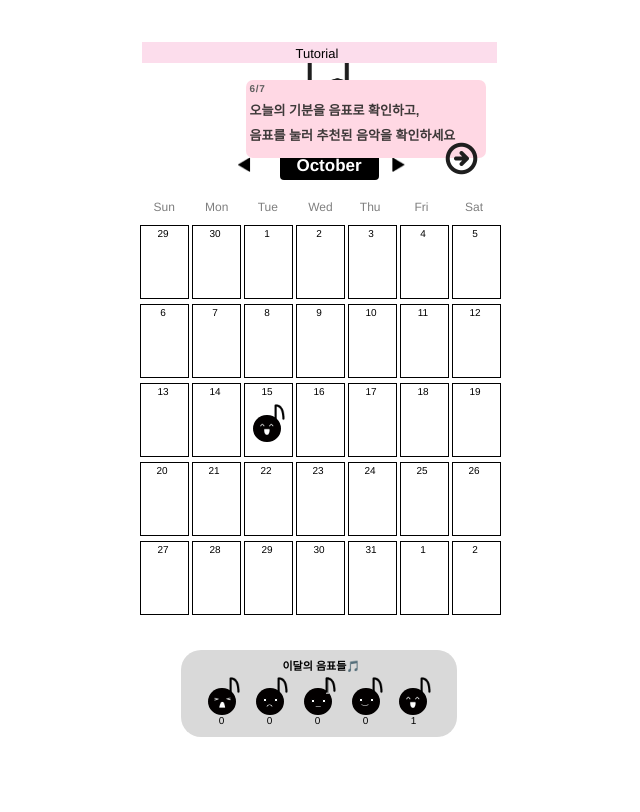
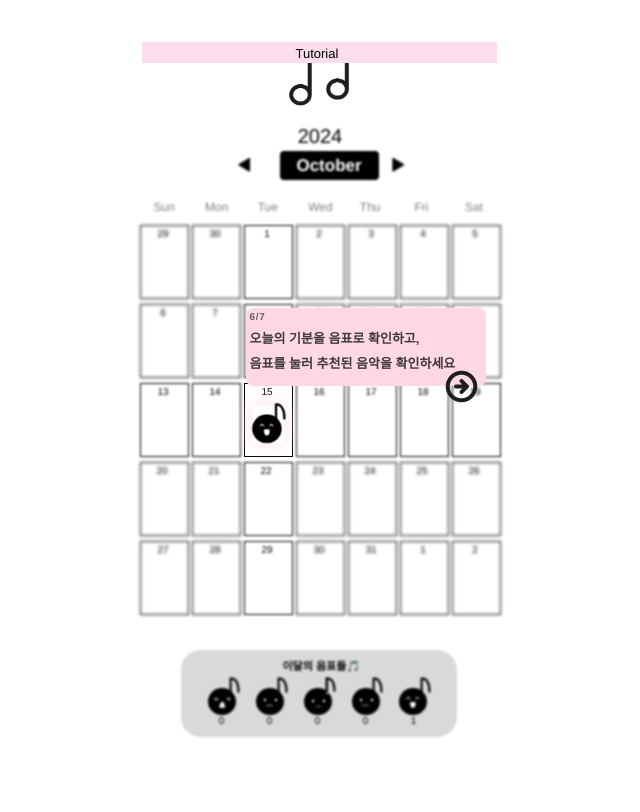
Before and after one commit to suuu-jiiin/DiaryTune, a Django app: template templates/DiaryTune/tutorial/tutorial_6.html in a window 1280 px wide. Shown: the whole page, without its empty margins (321-961 px from the left). Run offline with Django 3.2, Linux system fonts and the light colour scheme; the template is opened without the code that fills it, so the values that code supplies are empty; grey boxes are pictures that could not be loaded.

Commit message:
1129_LLM

```diff
--- a/DiaryTune/urls.py
+++ b/DiaryTune/urls.py
@@ -18,7 +18,6 @@ urlpatterns = [
     path('tutorial_5/', views.tutorial_5, name='tutorial_5'),
     path('tutorial_6/', views.tutorial_6, name='tutorial_6'),
     path('tutorial_7/', views.tutorial_7, name='tutorial_7'),
-    path('test-recommendation/', views.test_recommendation, name='test_recommendation'),
     path('diary/<int:diary_id>/toggle-like/', views.toggle_like, name='toggle_like'),
     path('save_diary/<int:year>/<int:month>/<int:day>/', views.save_diary, name='save_diary'),
     path('check_diary/<int:year>/<int:month>/<int:day>/', views.check_diary, name='check_diary'),
--- a/static/DiaryTune/css/tutorial/tutorial_style_1.css
+++ b/static/DiaryTune/css/tutorial/tutorial_style_1.css
@@ -529,7 +529,7 @@
   background-color: #dedede;
   border: 1px solid;
   border-color: #000000;
-  transform: rotate(180deg);
+  animation: pulse 1.5s infinite ease-in-out;
 }
 
 .tutorial_1 .mon {
--- a/static/DiaryTune/css/tutorial/tutorial_style_6.css
+++ b/static/DiaryTune/css/tutorial/tutorial_style_6.css
@@ -1,3 +1,13 @@
+@keyframes pulse {
+  0%, 100% {
+    box-shadow:0 0 10px #fcddec;
+  }
+  50% {
+    transform: scale(1.06); /* 확대 효과 */
+    box-shadow: 0 0 20px #fcddec; /* 더 강한 반짝임 */
+  }
+}
+
 .tutorial_6 {
     background-color: #ffffff;
     display: flex;
@@ -19,6 +29,7 @@
     height: 51px;
     top: 125px;
     left: 106px;
+    filter: blur(1px);
   }
 
   .tutorial_6 .overlap-group {
@@ -92,6 +103,7 @@
     height: 87px;
     top: 650px;
     left: 49px;
+    filter: blur(1px);
   }
 
   .tutorial_6 .overlap {
@@ -457,6 +469,7 @@
     height: 28px;
     top: 197px;
     left: 6px;
+    filter: blur(1px);
   }
 
   .tutorial_6 .days-of-week {
@@ -563,6 +576,7 @@
     height: 388px;
     top: 0;
     left: 0;
+    filter: blur(1px);
   }
 
   .tutorial_6 .group-10 {
@@ -571,6 +585,7 @@
     height: 72px;
     top: 79px;
     left: 0;
+    filter: blur(1px);
   }
 
   .tutorial_6 .overlap-group-3 {
@@ -613,6 +628,7 @@
     height: 72px;
     top: 0;
     left: 0;
+    filter: blur(1px);
   }
 
   .tutorial_6 .group-12 {
@@ -621,6 +637,7 @@
     height: 72px;
     top: 237px;
     left: 0;
+    filter: blur(1px);
   }
 
   .tutorial_6 .text-wrapper-11 {
@@ -645,6 +662,7 @@
     height: 72px;
     top: 316px;
     left: 0;
+    filter: blur(1px);
   }
 
   .tutorial_6 .group-14 {
@@ -661,6 +679,7 @@
     width: 47px;
     height: 388px;
     top: 0;
+    filter: blur(1px);
   }
 
   .tutorial_6 .mon-2 {
@@ -677,6 +696,7 @@
     height: 388px;
     top: 0;
     left: 156px;
+    filter: blur(1px);
   }
 
   .tutorial_6 .thu {
@@ -685,6 +705,7 @@
     height: 388px;
     top: 0;
     left: 208px;
+    filter: blur(1px);
   }
 
   .tutorial_6 .fri {
@@ -693,6 +714,7 @@
     height: 388px;
     top: 0;
     left: 260px;
+    filter: blur(1px);
   }
 
   .tutorial_6 .sat {
@@ -701,6 +723,7 @@
     height: 388px;
     top: 0;
     left: 312px;
+    filter: blur(1px);
   }
 
   .tutorial_6 .view-2 {
@@ -709,13 +732,14 @@
     height: 36px;
     top: 181px;
     left: 113px;
+    animation: pulse 1.5s infinite ease-in-out;
   }
 
   .tutorial_6 .view-3 {
     position: absolute;
     width: 244px;
     height: 95px;
-    top: 80px;
+    top: 308px;
     left: 114px;
   }
 
--- a/static/DiaryTune/css/tutorial/tutorial_style_7.css
+++ b/static/DiaryTune/css/tutorial/tutorial_style_7.css
@@ -648,7 +648,7 @@
   position: absolute;
   width: 284px;
   height: 70px;
-  top: 79%;
+  top: 66%;
   left: 50px;
 }
 
--- a/static/DiaryTune/js/diary/diary.js
+++ b/static/DiaryTune/js/diary/diary.js
@@ -143,7 +143,6 @@ document.getElementById('saveButton').addEventListener('click', function() {
     .then(data => {
         console.log(data.message);  // 서버 응답 메시지 출력
         window.location.href = `/main/${currentYear}/${currentMonth}/${currentDay}/`; // main 페이지로 리디렉션
-        //window.location.href = `/save_diary/${currentYear}/${currentMonth}/${currentDay}/`; // main 페이지로 리디렉션
     })
     .catch(error => {
         console.error('Error saving diary:', error);
--- a/templates/DiaryTune/tutorial/tutorial_6.html
+++ b/templates/DiaryTune/tutorial/tutorial_6.html
@@ -331,7 +331,7 @@
               </div>
             </div>
           </div>
-          <div class="view-2">
+          <div class="view-2"  onclick="location.href='{% url 'tutorial_7' %}'" style="cursor: pointer;">
             <div class="overlap-group-2">
               <div class="group"><img class="group-9" src={% static "DiaryTune/images/sentiment_표정_5.png" %} /></div>
               <img class="group-3" src={% static "DiaryTune/images/음표머리.png" %} />
```
Also changed, not shown: DiaryTune/views.py (+78 -95 lines).
